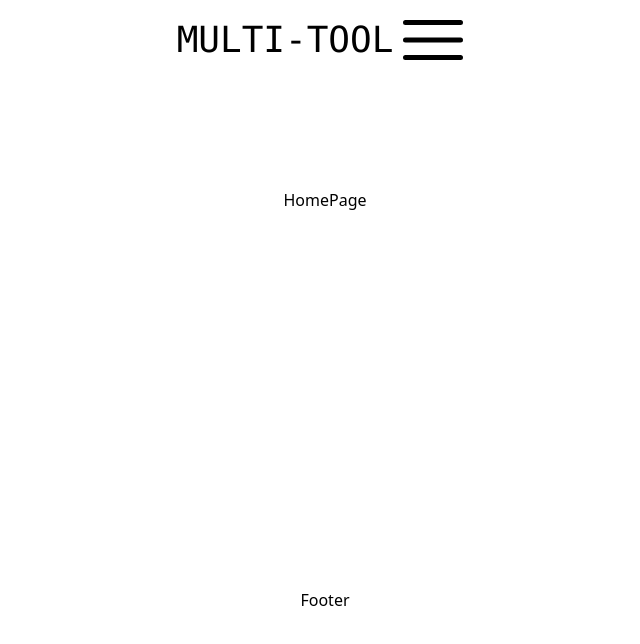
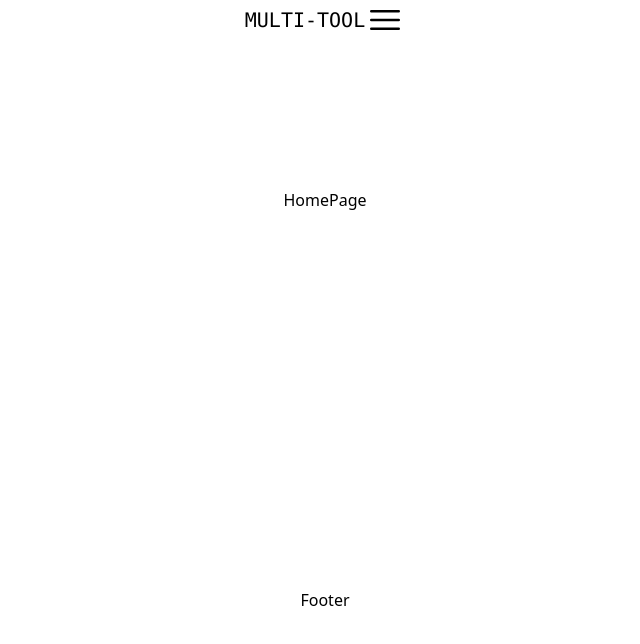
Before and after one commit to mdubelbeis/alarm-clock, a React (Vite) app: page / in a window 1280 px wide. Shown: the top 644 px of the page, without its empty margins (315-955 px from the left). Built offline with nearby package versions, Linux system fonts and the light colour scheme.

Commit message:
added new prop to Icons

```diff
--- a/src/components/ui/Header.tsx
+++ b/src/components/ui/Header.tsx
@@ -7,10 +7,17 @@ const Header: React.FC = () => {
 
   return (
     <header className="fixed top-0 flex justify-between items-center">
-      <div className="font-mono text-4xl">MULTI-TOOL</div>
-      <div className="" onClick={() => setShowMenu(true)}>
-        <Icons d="M3.75 6.75h16.5M3.75 12h16.5m-16.5 5.25h16.5" />
-      </div>
+      {!showMenu && (
+        <>
+          <div className="font-mono text-xl">MULTI-TOOL</div>
+          <div className="" onClick={() => setShowMenu(true)}>
+            <Icons
+              d="M3.75 6.75h16.5M3.75 12h16.5m-16.5 5.25h16.5"
+              width="w-10"
+            />
+          </div>
+        </>
+      )}
       {showMenu && <HomeNav onClick={setShowMenu} />}
     </header>
   );
--- a/src/components/ui/Icons.tsx
+++ b/src/components/ui/Icons.tsx
@@ -1,7 +1,8 @@
 interface IconProps {
   d: string;
+  width?: string;
 }
-const Icons: React.FC<IconProps> = ({ d }) => {
+const Icons: React.FC<IconProps> = ({ d, width }) => {
   return (
     <svg
       xmlns="http://www.w3.org/2000/svg"
@@ -9,7 +10,7 @@ const Icons: React.FC<IconProps> = ({ d }) => {
       viewBox="0 0 24 24"
       strokeWidth={1.5}
       stroke="currentColor"
-      className="w-20 h-20"
+      className={width}
     >
       <path strokeLinecap="round" strokeLinejoin="round" d={d} />
     </svg>
```
